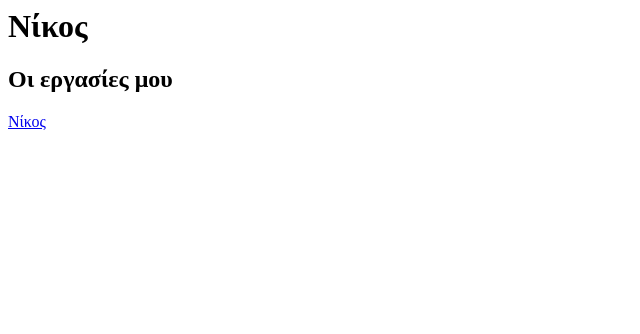
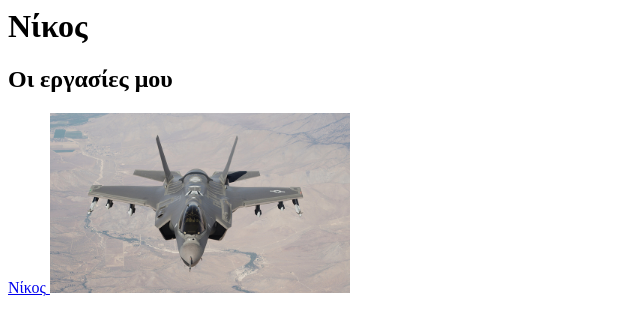
Before and after one commit to nickstudent09/nickstudent09.github.io, a plain HTML site: page index.html in a window 1280 px wide. Shown: the whole page, without its empty margins (0-640 px from the left). Drawn offline with Linux system fonts and the light colour scheme.

Commit message:
Update index.html

```diff
--- a/index.html
+++ b/index.html
@@ -7,5 +7,6 @@
     <h2>Οι εργασίες μου</h2>
     <a target="_blank" href="map"> <span >Νίκος</span>
     </a>
+<img src="F-35A.jpg" width="300px">
   </body>
 </html>
```
